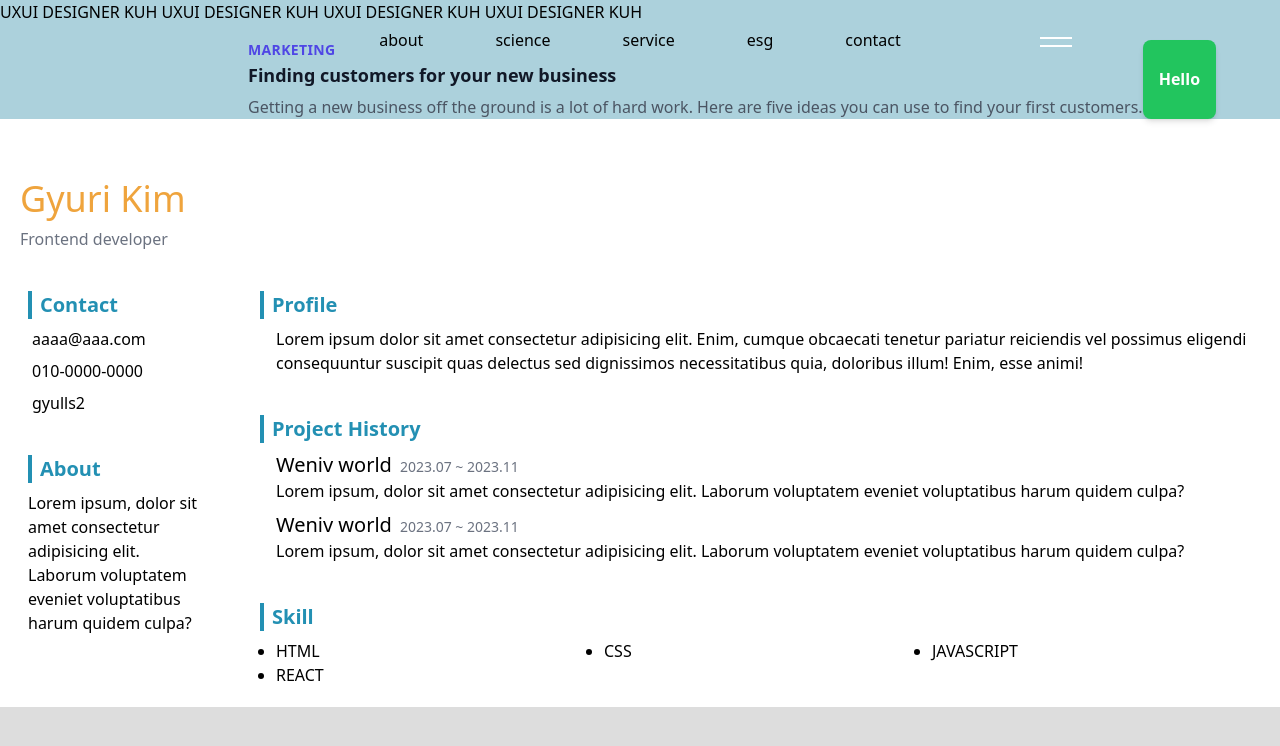
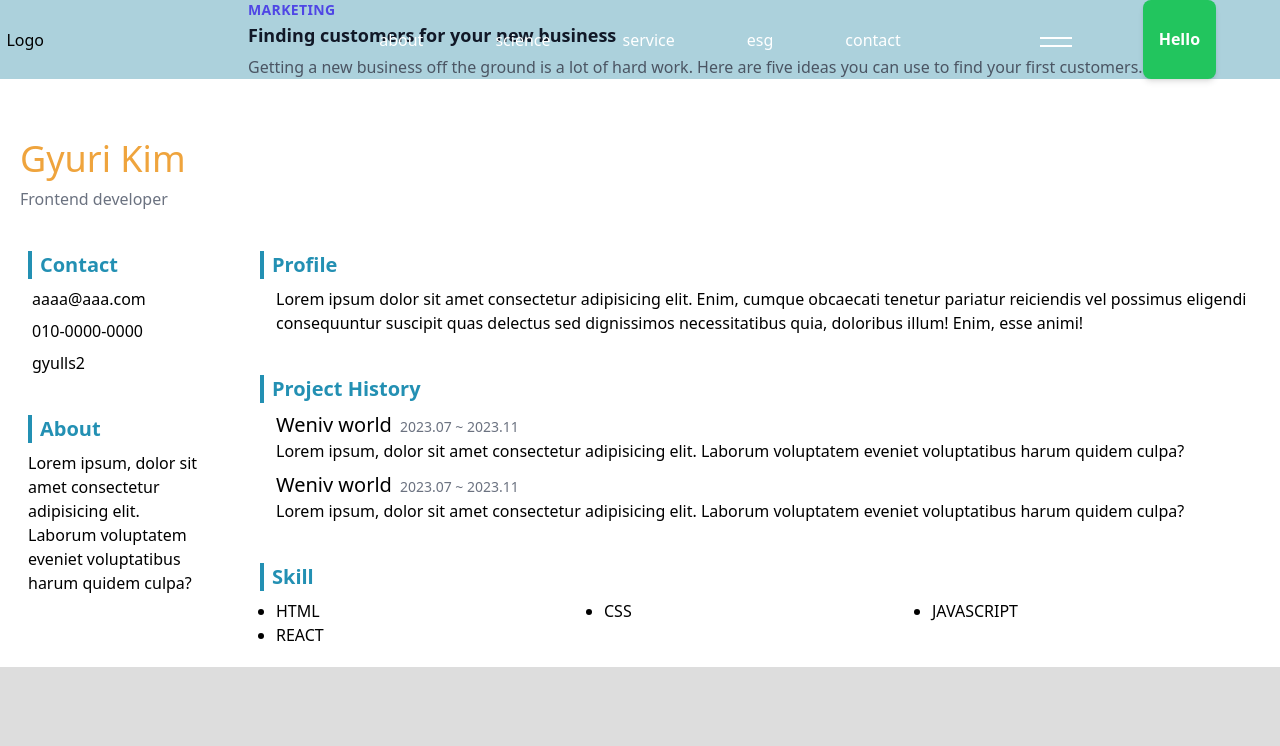
Before and after one commit to uihyunKimm/mediweb, a React (Create React App) app: page / in a window 1280 px wide. Shown: the top 746 px of the page. Built offline with nearby package versions, Linux system fonts and the light colour scheme; the HTML template or start-up script is replaced by a standard one.

Commit message:
add header side animation commit

```diff
--- a/package.json
+++ b/package.json
@@ -12,6 +12,7 @@
     "@types/react-dom": "^18.3.0",
     "autoprefixer": "^10.4.20",
     "postcss": "^8.4.43",
+    "prop-types": "^15.8.1",
     "react": "^18.3.1",
     "react-dom": "^18.3.1",
     "react-scripts": "5.0.1",
--- a/src/App.tsx
+++ b/src/App.tsx
@@ -1,14 +1,14 @@
 import React from 'react';
 import styled from "styled-components";
-import Header from './components/Header.jsx';
+import Header2 from './components/Header2.jsx';
 import FlowText from './components/FlowText.jsx';
 
 
 function App() {
   return (
     <>
-    <Header />
-	<FlowText/>
+    <Header2/>
+	{/* <FlowText/> */}
     <div className="md:flex">
       <div className="md:flex-shrink-0">
         <div className="rounded-lg md:w-56">
--- a/src/components/Header.jsx
+++ b/src/components/Header.jsx
@@ -1,16 +1,36 @@
-import React from 'react'
+import React, { useState } from 'react'
 
 function Header() {
+  const [activeMenu, setActiveMenu] = useState(true);
+
+  const SidebarShowup = (e) => {
+    e.stopPropagation()
+      if(activeMenu === false){
+          setActiveMenu(true);
+          }else{setActiveMenu(false)};
+  }
+  const navBtn = document.getElementById('navbtn')
+  navBtn.addEventListener('click', () => {
+    console.log('1');
+  });
+
   return (
     <header className='box-border block top-auto  fixed w-full z-20 text-base'>
-      <div className='block'>
+      <div className='block'> {/* wrapper */}
         <div className='flex relative items-center w-full h-20 p-[0.12%] xl:p-[0.5%]'>
-          {/* logo */}
+        {/* logo */}
           <div>
             <a href="/"></a>
           </div>
-          {/* 상단메뉴 */}
-          <ul className='block absolute left-1/2 top-1/2 w-max m-0 p-0 -translate-y-1/2 -translate-x-1/2 list-none max-md:hidden'>
+        {/* 상단메뉴 */}
+            {/* <ul>
+              {headerNav.map((nav, key) => (
+                <li key={key}>
+                  <a href={nav.url}>{nav.title}</a>
+                </li>
+              ))}
+            </ul> */}
+          <ul className='block absolute left-1/2 top-1/2 w-max m-0 p-0 -translate-y-1/2 -translate-x-1/2 list-none max-md:hidden text-white'>
             <li className='relative float-left py-0 px-9 leading-[4.5rem]'><a href="" className='block'>about</a>
               <ul className='hidden'>
                 <li><a href="">회사소개</a></li>
@@ -42,14 +62,36 @@ function Header() {
               </ul>
             </li>
           </ul>
+        {/* 메뉴 */}
+          {/* navbtn */}
+          <div id='navbtn' className='absolute top-1/2 right-52 z-101 -translate-y-1/2 w-8 h-3.5 cursor-pointer transition-all duration-300 ease-in-out max-xl:right-12 max-md:hidden
+          before:bg-white before:block before:absolute before:left-0 before:top-1 z-1 before:w-full before:h-0.5
+          after:top-3 after:bg-white after:block after:absolute after:left-0 z-1 after:w-full after:h-0.5'
+          onClick={() => setActiveMenu((prev) => !prev)}>
+            <span></span>
+          </div>
+          {/* navwrapper */}
+          <div className='-top-full left-0 fixed z-50 min-w-[1280px] w-full h-dvh text-white bg-black/10 backdrop-blur-sm'>
+            <div className='absolute top-0 right-0 z-0 w-1/2 h-full active:-top-full'>
+              <div className='right-0 w-0 h-1/5 absolute active:w-full transition-[width] duration-600 ease-in-out delay-0 top-0
+              before:block before:content-[""] before:absolute before:-top-[5%] before:-left-[5%] before:-z-1 before:h-110% before:w-110% bg-primary'></div>
+              <div className='right-0 w-0 h-1/5 absolute active:w-full transition-[width] duration-600 ease-in-out delay-100 top-1/5
+              before:block before:content-[""] before:absolute before:-top-[5%] before:-left-[5%] before:-z-1 before:h-110% before:w-110% bg-primary'></div>
+              <div className='right-0 w-0 h-1/5 absolute active:w-full transition-[width] duration-600 ease-in-out delay-200 top-2/5
+              before:block before:content-[""] before:absolute before:-top-[5%] before:-left-[5%] before:-z-1 before:h-110% before:w-110% bg-primary'></div>
+              <div className='right-0 w-0 h-1/5 absolute active:w-full transition-[width] duration-600 ease-in-out delay-300 top-3/5
+              before:block before:content-[""] before:absolute before:-top-[5%] before:-left-[5%] before:-z-1 before:h-110% before:w-110% bg-primary'></div>
+              <div className='right-0 w-0 h-1/5 absolute active:w-full transition-[width] duration-600 ease-in-out delay-400 top-4/5
+              before:block before:content-[""] before:absolute before:-top-[5%] before:-left-[5%] before:-z-1 before:h-110% before:w-110% bg-primary'></div>
+            </div>
+          </div>
         </div>
-        <div className='absolute top-1/2 right-52 z-101 -translate-y-1/2 w-8 h-3.5 cursor-pointer transition-all duration-3000 ease-in-out max-xl:right-12 max-md:hidden
-        before:bg-white before:block before:absolute before:left-0 before:top-1 z-1 before:w-full before:h-0.5
-        after:top-3 after:bg-white after:block after:absolute after:left-0 z-1 after:w-full after:h-0.5'>
-          <span></span>
+
+
+        {/* 반응형 S */}
+        <div className='block w-full p-4'>
+
         </div>
-        {/* 반응형 S */}
-        <div></div>
         {/* 반응형 e */}
         <div></div>
       </div>
--- /dev/null
+++ b/src/components/Header2.jsx
@@ -0,0 +1,154 @@
+import React, { useState } from 'react';
+import PropTypes from 'prop-types';
+
+const menuItems = [
+  {
+    title: 'about',
+    links: [
+      { name: '회사소개', href: '#' },
+      { name: '회사연혁', href: '#' },
+      { name: '오시는 길', href: '#' }
+    ]
+  },
+  {
+    title: 'science',
+    links: [
+      { name: '과학', href: '#' },
+      { name: '수학', href: '#' }
+    ]
+  },
+  {
+    title: 'service',
+    links: [
+      { name: '과학', href: '#' },
+      { name: '수학', href: '#' }
+    ]
+  },
+  {
+    title: 'esg',
+    links: [
+      { name: '사내소식', href: '#' }
+    ]
+  },
+  {
+    title: 'contact',
+    links: [
+      { name: '공지사항', href: '#' },
+      { name: '문의사항', href: '#' }
+    ]
+  }
+];
+// NavButton 컴포넌트: 메뉴 버튼을 담당합니다.
+const NavButton = ({ active, onClick }) => {
+  return (
+    <div
+      className={`absolute top-1/2 right-52 z-50 -translate-y-1/2 w-8 h-3.5 cursor-pointer transition-transform duration-700 ease-in-out max-xl:right-12 max-md:hidden
+        before:bg-white before:block before:absolute before:left-0 before:top-1 before:z-10 before:w-full before:h-0.5
+        after:top-3 after:bg-white after:block after:absolute after:left-0 after:z-10 after:w-full after:h-0.5
+        ${active ? 'before:z-50 before:right-0 before:rotate-45 after:-rotate-45 after:-translate-y-2' : ''}`}
+      onClick={onClick}
+    >
+      <span></span>
+    </div>
+  );
+};
+
+// propTypes를 통해 PropTypes 정의
+NavButton.propTypes = {
+  active: PropTypes.bool.isRequired,
+  onClick: PropTypes.func.isRequired,
+};
+
+// NavMenu 컴포넌트: 메뉴와 애니메이션을 관리합니다.
+const NavMenu = ({ active }) => {
+  const topValues = ["top-0", "top-1/5", "top-2/5", "top-3/5", "top-4/5"]; // 미리 정의된 top 값
+
+  return (
+    <div
+      className={`fixed top-0 left-0 z-0 w-full h-dvh text-white bg-black/10 backdrop-blur-sm transition-transform duration-[400ms] ease-in-out
+        ${active ? 'translate-y-0' : '-translate-y-full'}`}
+    >
+      <div className="absolute top-0 right-0 z-0 w-1/2 h-lvh">
+        {/* {topValues.map((topClass, index) => (
+          <div
+            key={index}
+            className={`right-0 w-0 h-1/5 absolute transition-[width] duration-1000 ease-in-out delay-${index * 100} ${topClass} ${active ? 'w-full' : ''} bg-primary`}
+          >
+            <div className="before:block before:content-[''] before:absolute before:-top-[5%] before:-left-[5%] before:-z-1 before:h-110% before:w-110% bg-primary"></div>
+          </div>
+        ))} */}
+              <div className={`right-0 w-0 h-1/4 absolute transition-[width] duration-700 ease-in-out delay-0 top-0 ${active ? 'w-full bg-primary' : 'bg-primary duration-500'}
+              before:block before:content-[""] before:absolute before:-top-[5%] before:-left-[5%] before:-z-1 before:h-110% before:w-110%'`}></div>
+              <div className={`right-0 w-0 h-1/4 absolute transition-[width] duration-700 ease-in-out delay-[200ms] top-1/4 ${active ? 'w-full bg-primary' : 'bg-primary duration-500'}
+              before:block before:content-[""] before:absolute before:-top-[5%] before:-left-[5%] before:-z-1 before:h-110% before:w-110% bg-primary'`}></div>
+              <div className={`right-0 w-0 h-1/4 absolute transition-[width] duration-700 ease-in-out delay-[400ms] top-2/4 ${active ? 'w-full bg-primary' : 'bg-primary duration-500'}
+              before:block before:content-[""] before:absolute before:-top-[5%] before:-left-[5%] before:-z-1 before:h-110% before:w-110% bg-primary'`}></div>
+              <div className={`right-0 w-0 h-1/4 absolute transition-[width] duration-700 ease-in-out delay-[600ms] top-3/4 ${active ? 'w-full bg-primary' : 'bg-primary duration-500'}
+              before:block before:content-[""] before:absolute before:-top-[5%] before:-left-[5%] before:-z-1 before:h-110% before:w-110% bg-primary'`}></div>
+      </div>
+        <ul className='block absolute left-1/2 top-1/2 w-max m-0 p-0 -translate-y-1/2 -translate-x-1/2 list-none max-md:hidden text-white'>
+          {menuItems.map((item, index) => (
+            <li key={index} className='relative float-left py-0 px-9 leading-[4.5rem]'>
+              <a href="#" className='block'>{item.title}</a>
+            </li>
+          ))}
+        </ul>
+    </div>
+  );
+};
+
+// propTypes를 통해 PropTypes 정의
+NavMenu.propTypes = {
+  active: PropTypes.bool.isRequired,
+};
+
+// Header 컴포넌트: NavButton과 NavMenu를 통합하여 관리합니다.
+const Header = () => {
+  const [activeMenu, setActiveMenu] = useState(false);
+
+  const toggleMenu = () => {
+    setActiveMenu((prev) => !prev);
+  };
+
+  return (
+    <header className='box-border block top-auto fixed w-full z-20 text-base'>
+      <div className='block'> {/* wrapper */}
+        <div className='flex relative items-center w-full h-20 p-[0.12%] xl:p-[0.5%]'>
+          {/* logo */}
+          <div>
+            <a href="/">Logo</a>
+          </div>
+
+          {/* 상단메뉴 */}
+          <ul className='block absolute left-1/2 top-1/2 w-max m-0 p-0 -translate-y-1/2 -translate-x-1/2 list-none max-md:hidden text-white'>
+            {menuItems.map((item, index) => (
+              <li key={index} className='relative float-left py-0 px-9 leading-[4.5rem]'>
+                <a href="#" className='block'>{item.title}</a>
+                <ul className='hidden'>
+                  {item.links.map((link, linkIndex) => (
+                    <li key={linkIndex}>
+                      <a href={link.href}>{link.name}</a>
+                    </li>
+                  ))}
+                </ul>
+              </li>
+            ))}
+          </ul>
+
+          {/* 메뉴 버튼 */}
+          <NavButton active={activeMenu} onClick={toggleMenu} />
+
+          {/* 네비게이션 메뉴 */}
+          <NavMenu active={activeMenu} />
+        </div>
+
+        {/* 반응형 메뉴 관련 추가 요소 */}
+        <div className='block w-full p-4'>
+          {/* 반응형 관련 요소들 */}
+        </div>
+      </div>
+    </header>
+  );
+};
+
+export default Header;
```
Also changed, not shown: tailwind.config.js (+9 -0 lines), 1 other file (tests, documents, lock files or other folders).
